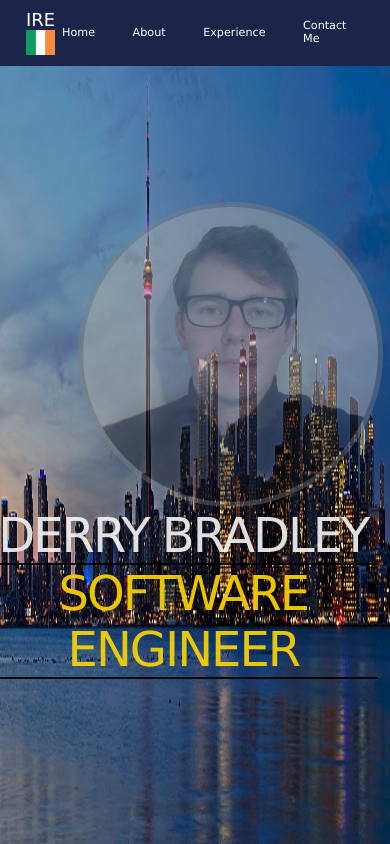
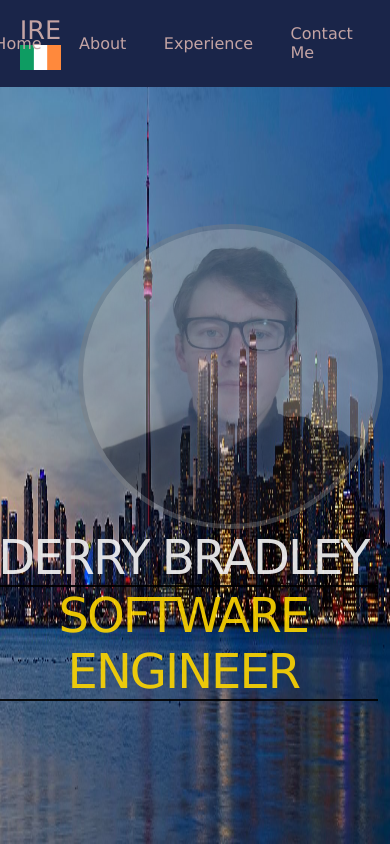
Before and after one commit to stone-monkeys/react-deploy, a React (Create React App) app: page / in a window 390 px wide. Built offline with nearby package versions, Linux system fonts and the light colour scheme.

Commit message:
deploy react app to github pages

```diff
--- a/src/Navbar.css
+++ b/src/Navbar.css
@@ -1,5 +1,7 @@
 .navbar {
   background-color:rgb(26, 37, 73);
+  color: rgb(196, 164, 164);
+
     display: flex;
     justify-content: center;
     font-family:'Lucida Sans', 'Lucida Sans Regular', 'Lucida Grande', 'Lucida Sans Unicode', Geneva, Verdana, sans-serif;
@@ -17,7 +19,7 @@
     }
 
   .navbar-logo {
-    color: #fff;
+    color: rgb(196, 164, 164);
     justify-self: start;
     margin-left: 1%;
     cursor: pointer;
@@ -39,7 +41,7 @@
   }
 
   .nav-links {
-    color: white;
+    color: rgb(196, 164, 164);
     text-decoration: none;
     padding: 0.5rem 1rem;
   }
@@ -66,14 +68,7 @@
 /********* SUPER EXTRA SMALL DEVICES ONLY ******/
 @media (min-width: 360px) and (max-width: 479px){
   .navbar {
-    font-size: 70%;
+    font-size: 100%;
 
     }
 }
-
-@media (min-width: 0px) and (max-width: 359px){
-  .navbar {
-    font-size: 30%;
-
-    }
-}
```
Also changed, not shown: 1 other file (tests, documents, lock files or other folders).
